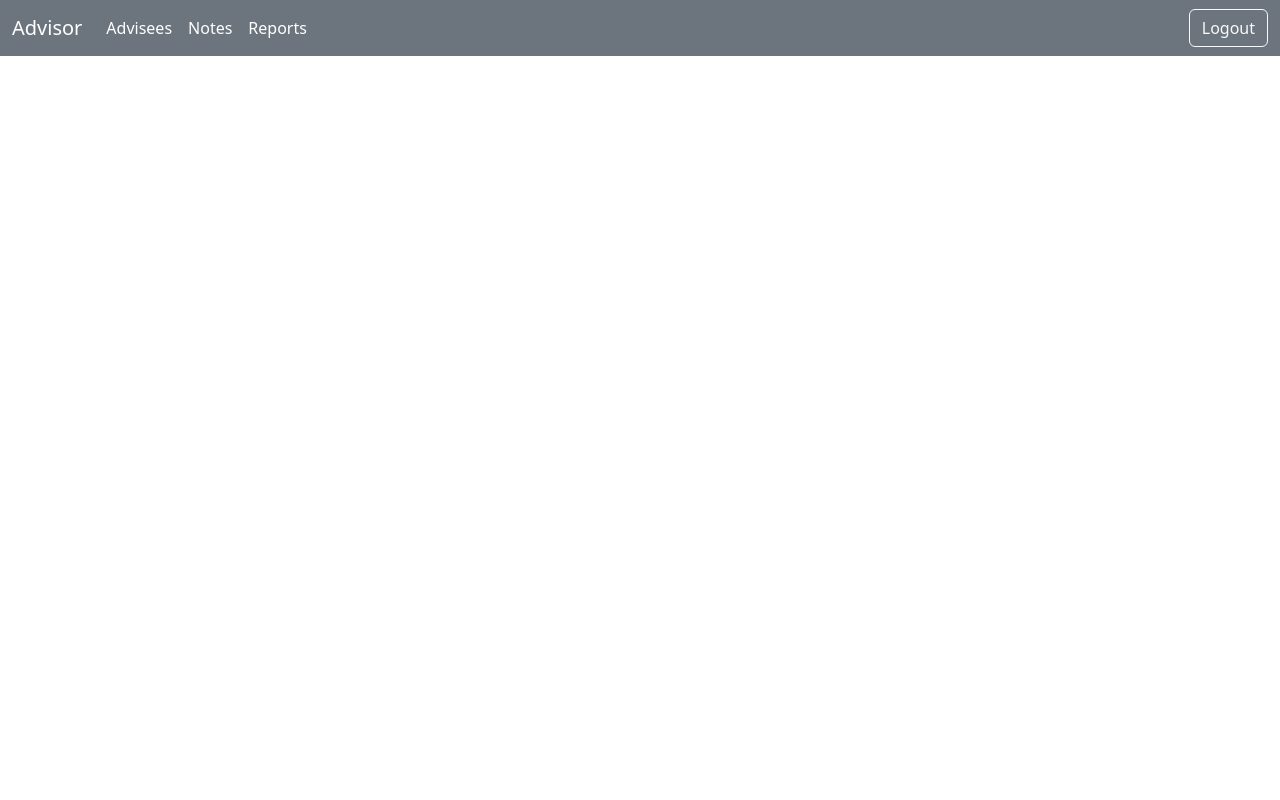
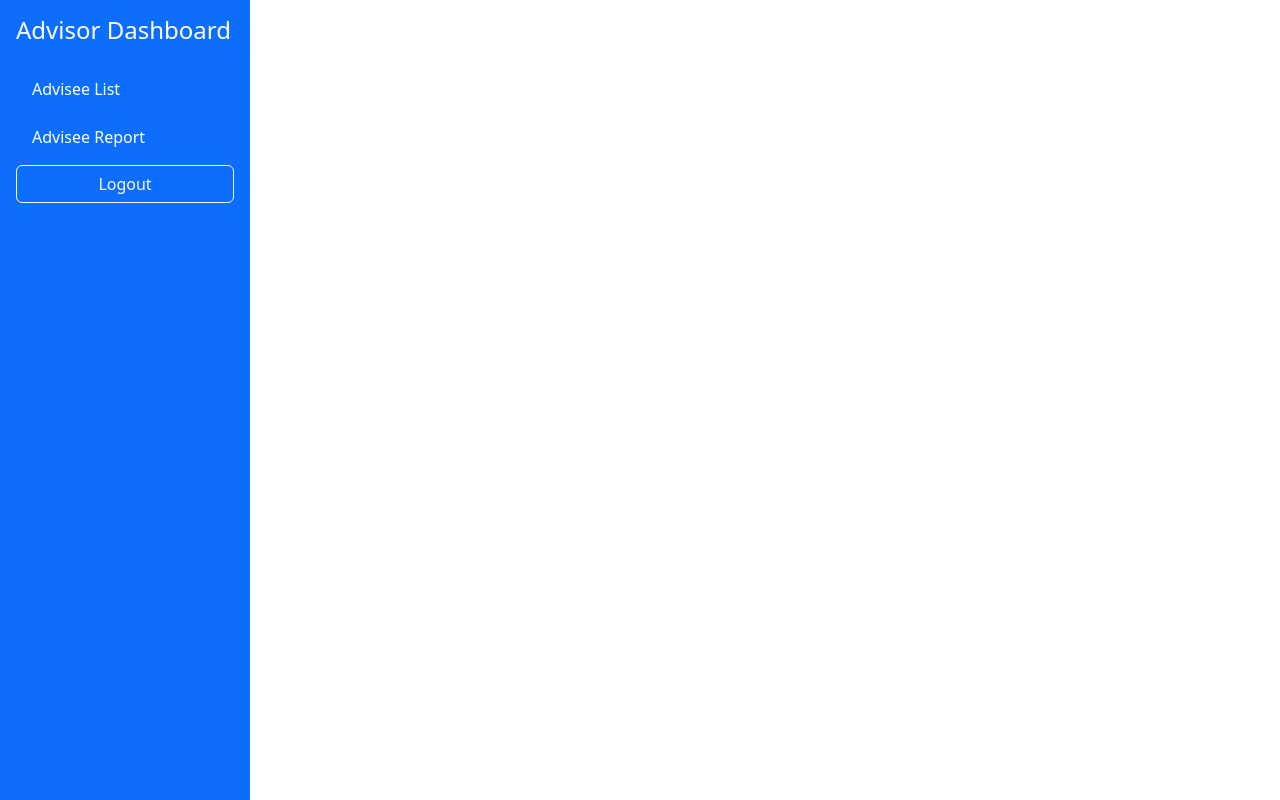
Before and after one commit to mfdawus/coursemark-management-frontend, a Vue app: page /advisor in a window 1280 px wide. Built offline with nearby package versions, Linux system fonts and the light colour scheme.

Commit message:
advisor setup

```diff
--- /dev/null
+++ b/src/roles/advisor/AdviseeList.vue
@@ -0,0 +1,9 @@
+<template>
+  <div>
+    <h2>List</h2>
+  </div>
+</template>
+
+<script>
+
+</script>
--- /dev/null
+++ b/src/roles/advisor/AdviseeReport.vue
@@ -0,0 +1,9 @@
+<template>
+  <div>
+    <h2>Advisee Report</h2>
+  </div>
+</template>
+
+<script>
+
+</script>
--- a/src/roles/advisor/AdvisorDashboard.vue
+++ b/src/roles/advisor/AdvisorDashboard.vue
@@ -1,46 +1,110 @@
 <template>
-  <div>
-    <!-- Advisor Navbar -->
-    <nav class="navbar navbar-expand-lg navbar-light bg-secondary">
-      <div class="container-fluid">
-        <a class="navbar-brand text-white" href="#">Advisor</a>
-        <button
-          class="navbar-toggler"
-          type="button"
-          data-bs-toggle="collapse"
-          data-bs-target="#advisorNav"
-        >
-          <span class="navbar-toggler-icon"></span>
-        </button>
-        <div class="collapse navbar-collapse" id="advisorNav">
-          <ul class="navbar-nav me-auto mb-2 mb-lg-0">
-            <li class="nav-item">
-              <router-link class="nav-link text-white" to="/advisor">Advisees</router-link>
+  <div class="d-flex" style="min-height: 100vh;">
+    <!-- Sidebar -->
+    <div class="bg-primary text-white p-3" style="width: 250px;">
+      <h4 class="mb-4">Advisor Dashboard</h4>
+      <ul class="nav flex-column">
+        <li class="nav-item mb-2">
+          <router-link class="nav-link text-white" to="/advisor/adviseelist">Advisee List</router-link>
         </li>
-            <li class="nav-item">
-              <router-link class="nav-link text-white" to="/advisor/notes">Notes</router-link>
+        <li class="nav-item mb-2">
+          <router-link class="nav-link text-white" to="/advisor/adviseereport">Advisee Report</router-link>
         </li>
-            <li class="nav-item">
-              <router-link class="nav-link text-white" to="/advisor/reports">Reports</router-link>
-            </li>
+        <button class="btn btn-outline-light w-100" @click="logout">Logout</button>
       </ul>
-          <button class="btn btn-outline-light" @click="logout">Logout</button>
     </div>
-      </div>
-    </nav>
 
-    <!-- Page content -->
-    <div class="container py-5">
-      <div><!-- Advisor Workspace stub --></div>
+
+      <!-- Main Content -->
+      <div class="flex-grow-1 p-4">
+        <router-view />
       </div>
     </div>
 </template>
 
-<script setup>
-import { useRouter } from 'vue-router'
-const router = useRouter()
-function logout() {
-  localStorage.clear()
-  router.push('/login')
+<script>
+// import { ref } from 'vue'
+// import { useRouter } from 'vue-router'
+
+// const currentView = ref('dashboard')
+// const totalStudents = 30
+// const atRiskStudents = 5
+
+export default {
+  name: "AdvisorDashboard",
+  methods: {
+    logout() {
+      localStorage.clear();
+      this.$router.push('/login');
     }
+  }
+};
 </script>
+
+<style scoped>
+/* .advisor-dashboard {
+  display: flex;
+  font-family: 'Segoe UI', Tahoma, Geneva, Verdana, sans-serif;
+}
+
+.sidebar {
+  width: 240px;
+  background-color: #fff;
+  border-right: 1px solid #eee;
+  padding: 1.5rem;
+  height: 100vh;
+}
+.sidebar h2 {
+  margin-bottom: 2rem;
+  color: #6c63ff;
+}
+.sidebar nav {
+  display: flex;
+  flex-direction: column;
+  gap: 1rem;
+}
+.sidebar nav a {
+  text-decoration: none;
+  color: #333;
+  cursor: pointer;
+}
+
+.main-content {
+  flex: 1;
+  padding: 2rem;
+  background-color: #f9f9f9;
+  overflow-y: auto;
+}
+
+.dashboard-header {
+  display: flex;
+  justify-content: space-between;
+  align-items: center;
+  margin-bottom: 2rem;
+}
+.dashboard-header input {
+  padding: 0.5rem;
+  width: 300px;
+}
+
+.overview-cards {
+  display: flex;
+  gap: 1rem;
+  margin-bottom: 2rem;
+}
+.card {
+  background: #fff;
+  padding: 1rem 2rem;
+  border-radius: 8px;
+  box-shadow: 0 1px 4px rgba(0, 0, 0, 0.1);
+}
+
+.quick-links button {
+  margin-right: 1rem;
+  padding: 0.5rem 1rem;
+  background: #6c63ff;
+  color: white;
+  border: none;
+  border-radius: 4px;
+} */
+</style>
```
Also changed, not shown: src/router/index.js (+14 -2 lines). Lines whose indentation alone changed are shown as unchanged.
